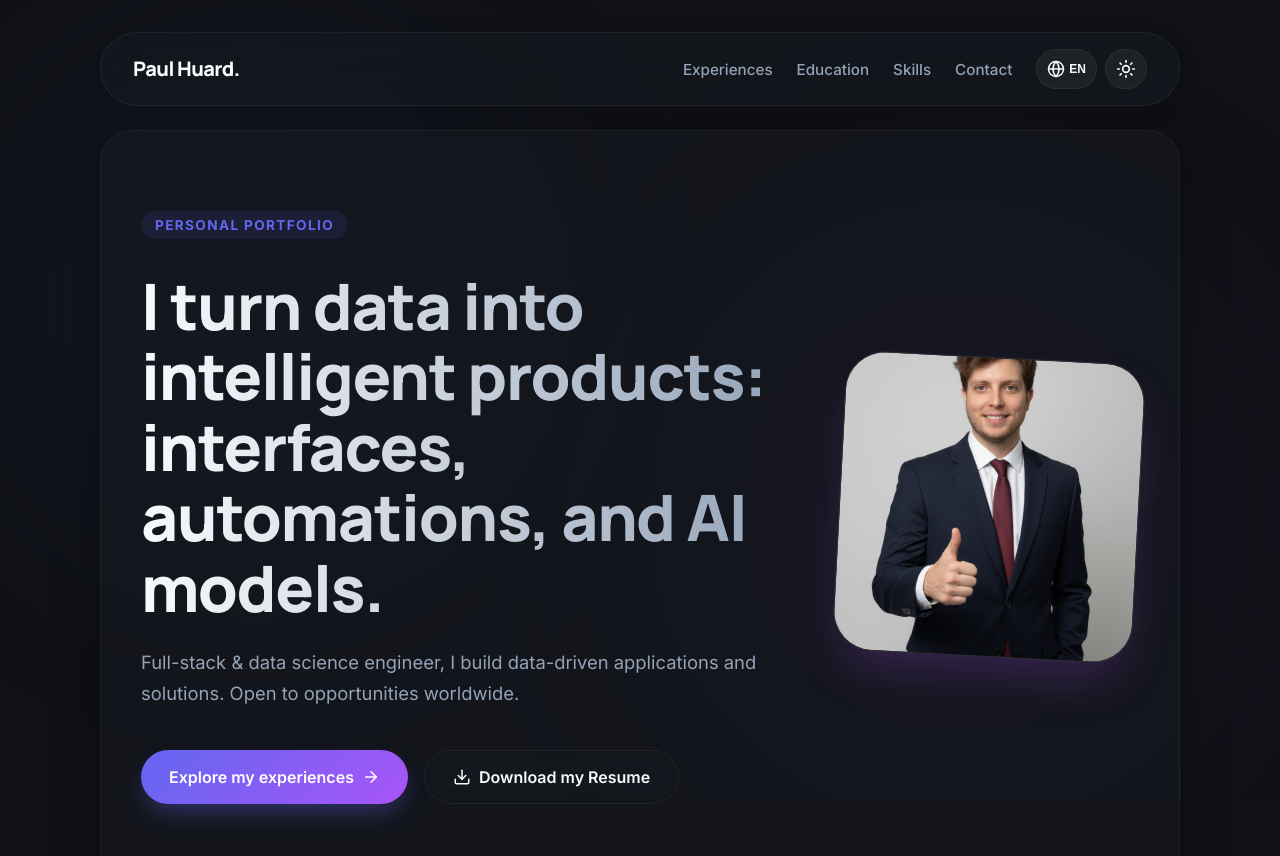
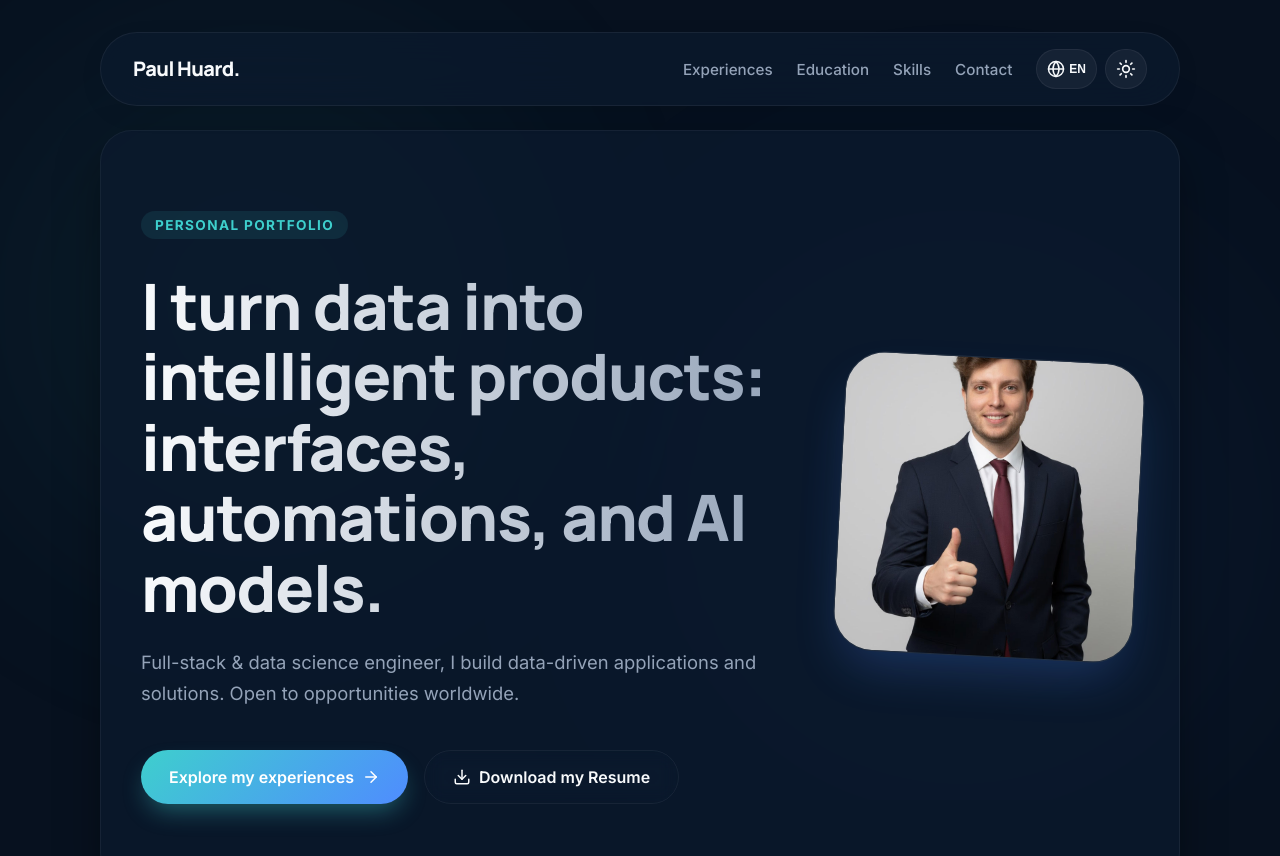
Before and after one commit to Paulhrd/Paul_hrd_portfolio, a Next.js app: page / in a window 1280 px wide. Shown: the top 856 px of the page. Built offline with nearby package versions, Linux system fonts and the light colour scheme; no server answers; the database is empty.

Commit message:
feat: add custom branding icon and global design system styles

```diff
--- a/app/globals.css
+++ b/app/globals.css
@@ -2,25 +2,25 @@
   --bg: #f8fafc;
   --bg-accent: #e2e8f0;
   --panel: rgba(255, 255, 255, 0.75);
-  --text: #0f1115;
+  --text: #07111F;
   --text-muted: #475569;
-  --primary: #6366f1;
-  --secondary: #a855f7;
-  --tertiary: #b95f00;
-  --border: rgba(15, 17, 21, 0.08);
+  --primary: #3ECFCD;
+  --secondary: #4F8CFF;
+  --tertiary: #F2B84B;
+  --border: rgba(7, 17, 31, 0.08);
   --shadow: 0 16px 40px -8px rgba(0, 0, 0, 0.06);
   --glass-border: rgba(255, 255, 255, 0.4);
 }
 
 .dark {
-  --bg: #0f1115;
-  --bg-accent: #1e1b4b;
-  --panel: rgba(23, 25, 33, 0.6);
+  --bg: #07111F;
+  --bg-accent: #0b1a2e;
+  --panel: rgba(11, 26, 46, 0.75);
   --text: #f8fafc;
   --text-muted: #94a3b8;
-  --primary: #6366f1;
-  --secondary: #a855f7;
-  --tertiary: #b95f00;
+  --primary: #3ECFCD;
+  --secondary: #4F8CFF;
+  --tertiary: #F2B84B;
   --border: rgba(255, 255, 255, 0.06);
   --shadow: 0 20px 48px -8px rgba(0, 0, 0, 0.5);
   --glass-border: rgba(255, 255, 255, 0.05);
@@ -68,7 +68,7 @@ body {
   left: -10%;
   width: 60vw;
   height: 60vw;
-  background: radial-gradient(circle, rgba(99, 102, 241, 0.15) 0%, transparent 70%);
+  background: radial-gradient(circle, rgba(62, 207, 205, 0.15) 0%, transparent 70%);
 }
 
 .background-glow::after {
@@ -76,15 +76,15 @@ body {
   right: -10%;
   width: 70vw;
   height: 70vw;
-  background: radial-gradient(circle, rgba(168, 85, 247, 0.15) 0%, transparent 70%);
+  background: radial-gradient(circle, rgba(79, 140, 255, 0.15) 0%, transparent 70%);
 }
 
 .dark .background-glow::before {
-  background: radial-gradient(circle, rgba(99, 102, 241, 0.25) 0%, transparent 70%);
+  background: radial-gradient(circle, rgba(62, 207, 205, 0.25) 0%, transparent 70%);
 }
 
 .dark .background-glow::after {
-  background: radial-gradient(circle, rgba(168, 85, 247, 0.2) 0%, transparent 70%);
+  background: radial-gradient(circle, rgba(79, 140, 255, 0.2) 0%, transparent 70%);
 }
 
 a {
@@ -270,7 +270,7 @@ p {
   height: 100%;
   object-fit: cover;
   border-radius: 40px;
-  box-shadow: 0 24px 48px -12px rgba(168, 85, 247, 0.25);
+  box-shadow: 0 24px 48px -12px rgba(79, 140, 255, 0.25);
   border: 1px solid rgba(255, 255, 255, 0.1);
   transform: rotate(3deg);
   transition: all 0.5s cubic-bezier(0.16, 1, 0.3, 1);
@@ -278,7 +278,7 @@ p {
 
 .hero-image:hover {
   transform: rotate(0deg) scale(1.03);
-  box-shadow: 0 32px 64px -12px rgba(168, 85, 247, 0.4);
+  box-shadow: 0 32px 64px -12px rgba(79, 140, 255, 0.4);
 }
 
 .eyebrow,
@@ -286,7 +286,7 @@ p {
   display: inline-block;
   padding: 6px 14px;
   border-radius: 999px;
-  background: rgba(99, 102, 241, 0.1);
+  background: rgba(62, 207, 205, 0.1);
   color: var(--primary);
   font-size: 0.85rem;
   font-weight: 700;
@@ -327,12 +327,12 @@ p {
 .button.primary {
   color: #ffffff;
   background: linear-gradient(135deg, var(--primary), var(--secondary));
-  box-shadow: 0 12px 24px -6px rgba(99, 102, 241, 0.4);
+  box-shadow: 0 12px 24px -6px rgba(62, 207, 205, 0.4);
   border: none;
 }
 
 .button.primary:hover {
-  box-shadow: 0 16px 32px -6px rgba(99, 102, 241, 0.5);
+  box-shadow: 0 16px 32px -6px rgba(62, 207, 205, 0.5);
   transform: translateY(-2px) scale(1.02);
 }
 
@@ -381,7 +381,7 @@ p {
 
 .card:hover {
   transform: translateY(-4px);
-  border-color: rgba(168, 85, 247, 0.3);
+  border-color: rgba(79, 140, 255, 0.3);
   box-shadow: 0 20px 40px -10px rgba(0, 0, 0, 0.2);
 }
 
@@ -407,7 +407,7 @@ p {
   width: 36px;
   height: 36px;
   border-radius: 50%;
-  background: rgba(168, 85, 247, 0.1);
+  background: rgba(79, 140, 255, 0.1);
   color: var(--secondary);
   font-weight: 700;
   font-size: 0.85rem;
@@ -477,7 +477,7 @@ p {
 }
 
 .skill-badge:hover {
-  background: rgba(168, 85, 247, 0.1);
+  background: rgba(79, 140, 255, 0.1);
   border-color: var(--secondary);
   color: var(--secondary);
 }
@@ -588,7 +588,7 @@ p {
 .clickable-card:hover {
   transform: translateY(-6px) scale(1.02);
   border-color: var(--primary);
-  box-shadow: 0 24px 64px -16px rgba(99, 102, 241, 0.3);
+  box-shadow: 0 24px 64px -16px rgba(62, 207, 205, 0.3);
 }
 
 .clickable-card:hover .read-more {
@@ -727,15 +727,15 @@ p {
   border-radius: 999px;
   font-size: 0.85rem;
   font-weight: 600;
-  background: rgba(168, 85, 247, 0.1);
+  background: rgba(79, 140, 255, 0.1);
   color: var(--secondary);
-  border: 1px solid rgba(168, 85, 247, 0.2);
+  border: 1px solid rgba(79, 140, 255, 0.2);
 }
 
 .tech-badge {
-  background: rgba(99, 102, 241, 0.1);
+  background: rgba(62, 207, 205, 0.1);
   color: var(--primary);
-  border-color: rgba(99, 102, 241, 0.2);
+  border-color: rgba(62, 207, 205, 0.2);
 }
 
 @keyframes fadeIn {
```
Also changed, not shown: app/icon.svg.
